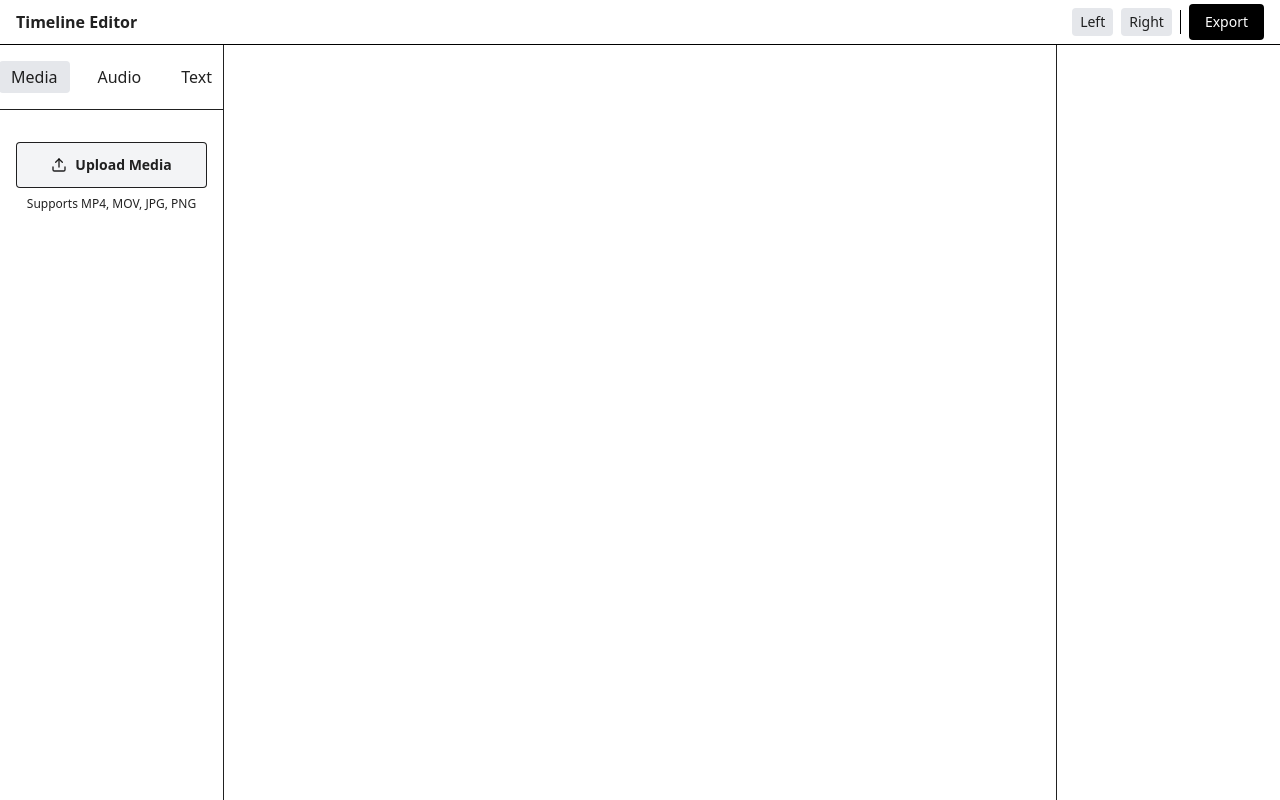
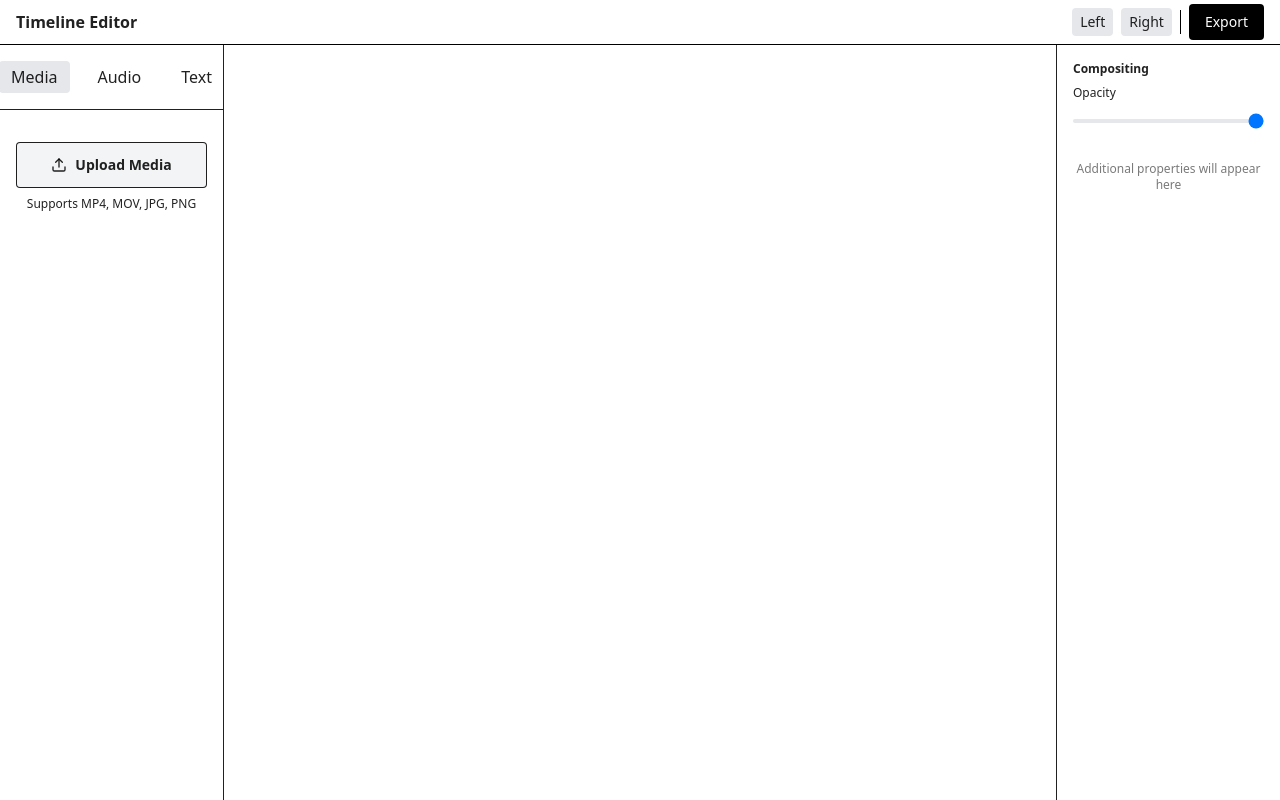
Before and after one commit to trash-lobster/toy-editor-v2, a React (Vite) app: page / in a window 1280 px wide. Built offline with nearby package versions, Linux system fonts and the light colour scheme.

Commit message:
Add effects panel

```diff
--- /dev/null
+++ b/src/components/effects-editor/effects-editor.tsx
@@ -0,0 +1,35 @@
+export function EffectEditor() {
+    return (
+        <div className="h-full flex flex-col bg-white">
+            <div className="flex-1 p-4 overflow-y-auto">
+                <div className="space-y-4">
+                    <div className='text-left'>
+                        <label className="block text-xs font-bold mb-2">
+                            Compositing
+                        </label>
+                        <div className="space-y-2">
+                            <div>
+                                <label className="block text-xs mb-1">
+                                    Opacity
+                                </label>
+                                <input
+                                    type="range"
+                                    min="0"
+                                    max="100"
+                                    defaultValue="100"
+                                    className="w-full h-1 bg-gray-200 rounded-lg appearance-none cursor-pointer"
+                                />
+                            </div>
+                        </div>
+                    </div>
+
+                    <div className="text-center text-filmforge-text-secondary mt-8">
+                        <p className="text-xs opacity-60">
+                            Additional properties will appear here
+                        </p>
+                    </div>
+                </div>
+            </div>
+        </div>
+    );
+};
--- /dev/null
+++ b/src/components/effects-editor/install.tsx
@@ -0,0 +1,14 @@
+import { EffectEditor as InternalEditor } from "./effects-editor";
+
+export function installEffectsEditor() {
+
+    const EffectEditor = () => {
+        return (
+            <InternalEditor/>
+        );
+    };
+
+    return {
+        EffectEditor,
+    };
+}
--- a/src/components/inspector/inspector.tsx
+++ b/src/components/inspector/inspector.tsx
@@ -19,7 +19,7 @@ export function Inspector({currentTab, setTab} : InspectorProps) {
                 {tabs.map(tab => (
                     <button
                         key={tab.id}
-                        className={`px-3 py-1 rounded hover:bg-gray-200 transition-colors ${currentTab === tab.id ? 'bg-gray-200' : ''}`}
+                        className={`px-3 py-1 rounded hover:bg-gray-200 transition-colors cursor-pointer ${currentTab === tab.id ? 'bg-gray-200' : ''}`}
                         onClick={() => setTab(tab.id)}
                     >
                         {tab.label}
--- a/src/components/skeleton.tsx
+++ b/src/components/skeleton.tsx
@@ -2,6 +2,7 @@ import { useSnapshot } from "valtio/react";
 import { installHeader } from "./header/install";
 import { createLayoutState } from "./state";
 import { installInspector } from "./inspector/install";
+import { installEffectsEditor } from "./effects-editor/install";
 
 // Create state outside component so it persists across renders
 const layoutState = createLayoutState();
@@ -15,6 +16,7 @@ const layoutPresenter = {
 export function Skeleton() {
     const { Header } = installHeader(layoutPresenter.toggleLeft, layoutPresenter.toggleRight);
     const { Inspector } = installInspector();
+    const { EffectEditor } = installEffectsEditor();
 
     const { left, right } = useSnapshot(layoutState);
 
@@ -54,7 +56,7 @@ export function Skeleton() {
                     {/* Right Panel - Properties */}
                     {right && (
                         <div className="h-full border-l border-filmforge-border-light bg-white flex flex-col">
-                            {/* <Editor /> */}
+                            <EffectEditor />
                         </div>
                     )}
                 </div>
```
